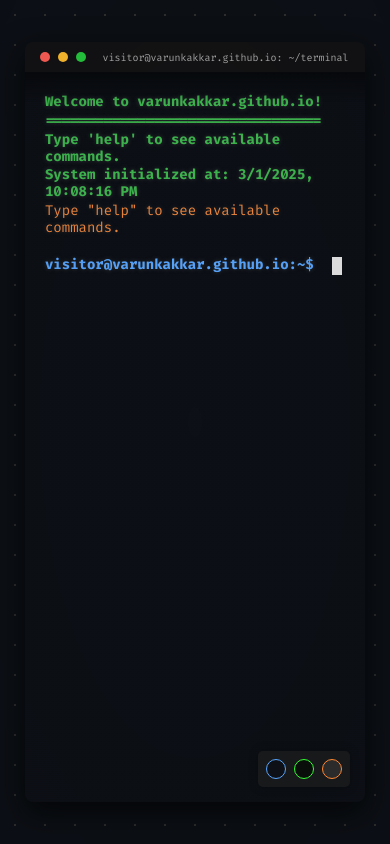
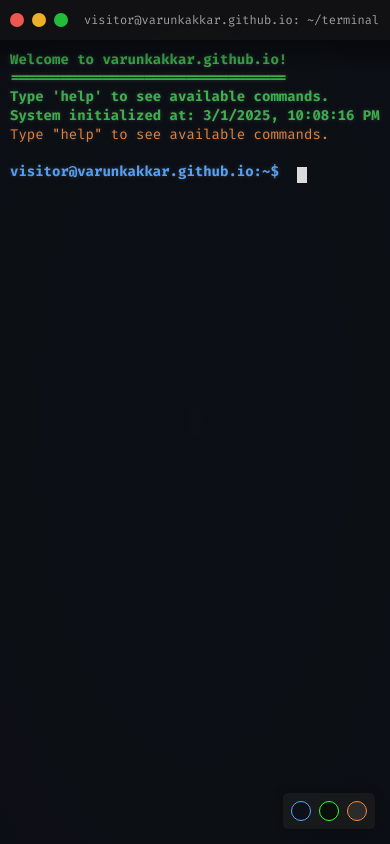
Before and after one commit to varunkakkar/varunkakkar.github.io, a website with bundled scripts: page index.html in a window 390 px wide. Built offline with nearby package versions, Linux system fonts and the light colour scheme.

Commit message:
Enhance mobile responsiveness and touch interactions in portfolio layout

```diff
--- a/index.html
+++ b/index.html
@@ -3,7 +3,10 @@
 
 <head>
     <meta charset="UTF-8">
-    <meta name="viewport" content="width=device-width, initial-scale=1.0">
+    <meta name="viewport" content="width=device-width, initial-scale=1.0, maximum-scale=1.0, user-scalable=no">
+    <meta name="mobile-web-app-capable" content="yes">
+    <meta name="apple-mobile-web-app-capable" content="yes">
+    <meta name="apple-mobile-web-app-status-bar-style" content="black-translucent">
     <title>Varun Kakkar | Portfolio</title>
     <link rel="stylesheet" href="./src/css/fonts.css">
     <link rel="stylesheet" href="./src/css/variables.css">
--- a/src/css/main.css
+++ b/src/css/main.css
@@ -234,18 +234,46 @@
 /* Responsive adjustments for the terminal container */
 @media (max-width: 768px) {
   .terminal-container {
-    width: 95%;
-    height: 90vh;
+    width: 100%;
+    height: 100vh;
     max-height: none;
+    margin: 0;
+    border-radius: 0;
+  }
+
+  .side-decoration {
+    display: none; /* Hide decorations on mobile */
+  }
+
+  body {
+    padding: 0; /* Remove padding on mobile */
+  }
+
+  .terminal-titlebar {
+    height: 40px; /* Increase touch target size */
+    padding: 0 10px;
+  }
+
+  .control-btn {
+    width: 14px; /* Slightly larger control buttons */
+    height: 14px;
   }
 
   .window-title {
-    font-size: 10px;
+    font-size: 12px;
   }
 
-  .control-btn {
-    width: 10px;
-    height: 10px;
+  #terminal {
+    padding: 10px;
+    font-size: 14px; /* Slightly smaller font for better fit */
+  }
+}
+
+/* Additional tablet-specific adjustments */
+@media (min-width: 769px) and (max-width: 1024px) {
+  .terminal-container {
+    width: 95%;
+    height: 90vh;
   }
 }
 
--- a/src/css/terminal.css
+++ b/src/css/terminal.css
@@ -62,6 +62,8 @@
 .terminal-content {
   position: relative;
   z-index: 2;
+  -webkit-overflow-scrolling: touch;
+  overscroll-behavior: contain;
 }
 
 .line {
@@ -178,6 +180,48 @@
   .ascii-art {
     font-size: 10px;
     overflow-x: auto;
+  }
+
+  .line {
+    margin: 8px 0; /* Increase spacing between lines */
+  }
+
+  .prompt {
+    font-size: 14px;
+  }
+
+  .command {
+    font-size: 14px;
+    line-height: 1.4;
+  }
+
+  .cursor {
+    height: 16px; /* Adjust cursor size */
+  }
+
+  pre,
+  code {
+    font-size: 12px; /* Smaller code blocks on mobile */
+    padding: 8px;
+    overflow-x: auto;
+    -webkit-overflow-scrolling: touch; /* Smooth scrolling on iOS */
+  }
+
+  .ascii-art {
+    font-size: 8px; /* Smaller ASCII art on mobile */
+    line-height: 1.2;
+    overflow-x: auto;
+  }
+
+  /* Improve touch targets */
+  a {
+    padding: 6px 0; /* Larger touch target for links */
+  }
+
+  /* Better handling of long commands */
+  .input-line {
+    word-break: break-all;
+    white-space: pre-wrap;
   }
 }
 
```
